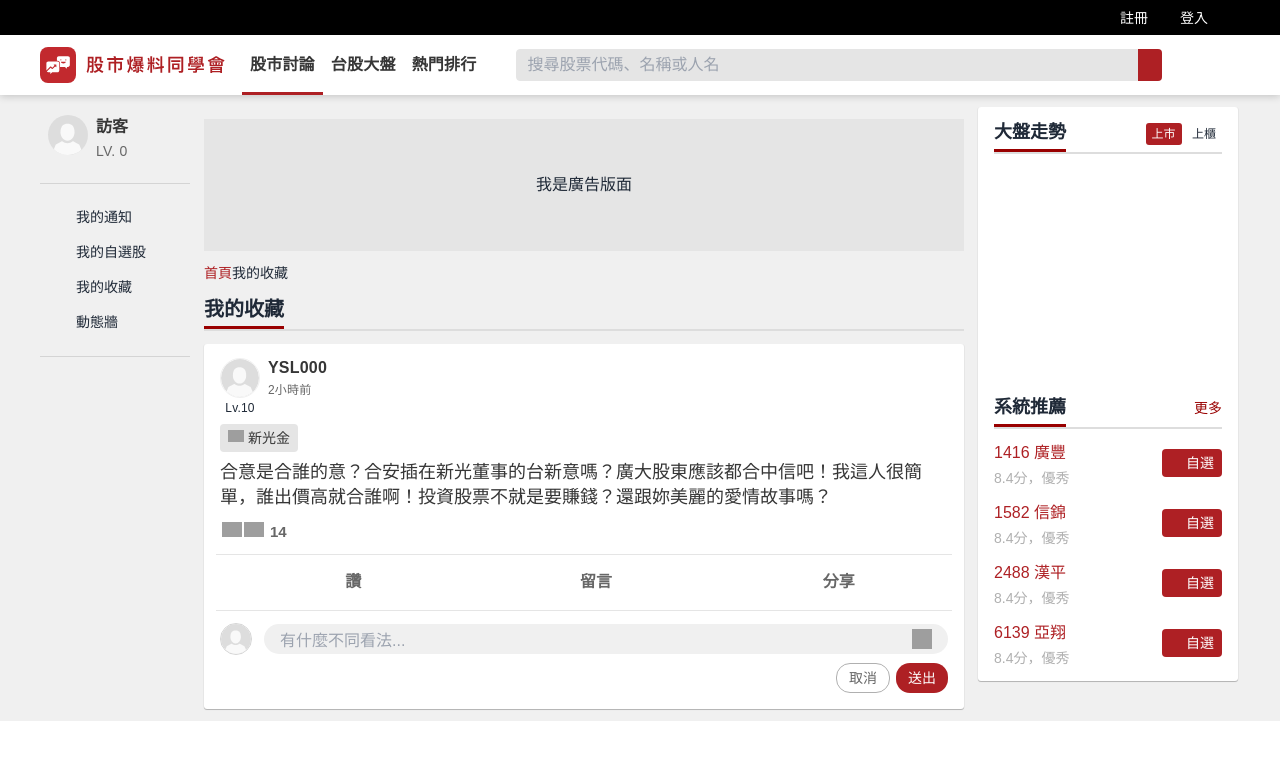
After one commit to astrocamp/17th-BBForum, a Django app: page /my_favorites/ in a window 1280 px wide. The commit adds this page. Shown: the top 760 px of the page. Run offline with Django 5.2, Linux system fonts and the light colour scheme; style sheets or scripts are compiled from the project's sources; grey boxes are pictures that could not be loaded.

Commit message:
feat: 增加我的收藏頁面

```diff
--- a/pages/templates/pages/main_page/_left_nav_bar.html
+++ b/pages/templates/pages/main_page/_left_nav_bar.html
@@ -38,7 +38,7 @@
                             <div class="text-[14px]">我的自選股</div>
                         </div>
                     </li>
-                    <li @click.prevent="navigatePage('')" class="aside-bar-padding aside-bar-hover cursor-pointer">
+                    <li @click.prevent="navigatePage('{% url 'pages:my_favorites' %}')" class="aside-bar-padding aside-bar-hover cursor-pointer">
                         <div class="flex items-center gap-2">
                             <i class="fa-solid fa-bookmark w-[20px] h-[20px] text-gray-69"></i>
                             <div class="text-[14px]">我的收藏</div>
--- /dev/null
+++ b/pages/templates/pages/my_favorites/_my_favorites_forum.html
@@ -0,0 +1,200 @@
+{%load static%}
+<div class="w-[760px] mx-3.5">
+    <div class="h-[132px] mt-3 bg-gray-90 flex justify-center items-center pt-4 pb-4">
+        我是廣告版面
+    </div>
+    <div class="mt-3">
+        <div>
+            <div class="mt-2 mb-2">
+                <ul class="flex flex-wrap items-center">
+                    <li class="text-red-primary text-[14px]">首頁</li>
+                    <li><i class="fa-solid fa-angle-right fa-xs text-gray-69"></i></li>
+                    <li class="text-[14px]">我的收藏</li>
+                </ul>
+            </div>
+        </div>
+        <div class="mt-4 mb-4">
+            <div class="flex justify-between relative after:content-[''] after:block after:w-full after:h-[2px] after:bg-gray-221 after:absolute after:-bottom-[3px] after:left-0">
+                <div>
+                    <h2 class="text-[20px] font-bold pb-2 -mb-[1px] border-b-[3px] border-b-red-900 leading-[18px]">我的收藏</h2>
+                </div>
+            </div>
+        </div>
+        <div class="mt-4">
+            <section class="mt-3 mb-3 block">
+                <section class="shadow-area rounded-[3px] bg-white">
+                    <article class="pt-3 pb-2">
+                        <div>
+                            <div>
+                                <div class="pl-4 pr-4">
+                                    <div class="flex items-center">
+                                        <div class="relative group">
+                                            <div x-data="unlogined_prompt({{ user.is_authenticated|lower }})" @mouseover="isShow = true">
+                                                <div>
+                                                    <a href="#">
+                                                        <div class="w-[40px] h-[40px] rounded-full border border-gray-94 overflow-hidden">
+                                                            <img src="{% static 'images/visitor.svg' %}" alt="visitor"></img>
+                                                        </div>
+                                                    </a>
+                                                </div>
+                                                <div x-show="isShow" class="absolute hidden group-hover:block bg-white p-2 mt-2 rounded-[10px] shadow-lg w-[400px] h-[170px] z-10 top-[33px] -left-[150px]">
+                                                    <div class="flex items-center gap-3">
+                                                        <div>
+                                                            <a href="#">
+                                                                <div class="w-[80px] h-[80px] rounded-full border border-gray-94 overflow-hidden mt-2 ml-3">
+                                                                    <img src="{% static 'images/visitor.svg' %}" alt="visitor" class="w-full h-full"></img>
+                                                                </div>
+                                                            </a>
+                                                        </div>
+                                                        <div class="flex flex-col justify-center">
+                                                            <div class="mb-1">
+                                                                <a href="#" class="text-[18px] font-semibold leading-6 tracking-[0.2px] text-dark-800">YSL000</a>
+                                                            </div>
+                                                            <div class="w-[40px] h-auto text-[14px] font-extralight leading-4 tracking-[0.2px] text-center mb-1">Lv.10</div>
+                                                            <div class="flex justify-center">
+                                                                <div class="flex justify-center gap-2 pr-2 border-r-2 border-gray-94 text-[14px]">
+                                                                    <div><span>發文</span></div>
+                                                                    <div><span>3702</span></div>
+                                                                </div>
+                                                                <div class="flex justify-center gap-2 pl-2 text-[14px]">
+                                                                    <div><span>粉絲</span></div>
+                                                                    <div><span>3248</span></div>
+                                                                </div>
+                                                            </div>
+                                                        </div>
+                                                    </div>
+                                                    <div @click="toggleVisibility" class="bg-red-primary w-[95%] h-[25%] rounded-[4px] text-[14px] flex items-center justify-center mt-4 mx-auto cursor-pointer">
+                                                        <button class="flex items-center justify-center gap-1">
+                                                            <i class="fa-solid fa-plus w-[12px] h-[12px] text-white"></i>
+                                                            <div class="text-white">追蹤</div>
+                                                        </button>
+                                                    </div>
+                                                </div>
+                                                <template x-if="!isAuthenticated">
+                                                    {% include "layouts/not_logged.html" %}
+                                                </template>
+                                            </div>
+                                        </div>
+                                        <div class="grow ml-2 mr-2 overflow-hidden">
+                                            <div class="flex items-center">
+                                                <div>
+                                                    <a href="#" class="text-[16px] font-semibold leading-6 tracking-[0.2px] text-dark-800">YSL000</a>
+                                                </div>
+                                            </div>
+                                            <div class="text-[12px] font-normal leading-4 tracking-[0.2px] h-[20px] flex items-center">
+                                                <a href="#" class="text-dark-600">2小時前</a>
+                                            </div>
+                                        </div>
+                                        <div>
+                                            <button class="w-[36px] h-[36px] rounded-none hover:rounded-full bg-transparent hover:bg-gray-94 border border-transparent hover:border-transparent">
+                                                <i class="fa-solid fa-ellipsis w-[26px] h-[26px] text-gray-56"></i>
+                                            </button>
+                                        </div>
+                                    </div>
+                                    <div class="w-[40px] h-auto text-[12px] font-normal leading-4 tracking-[0.2px] text-center">Lv.10</div>
+                                </div>
+                            </div>
+                            <div>
+                                <div class="pl-4 pr-4">
+                                    <ul class="flex gap-2 mt-2 flex-wrap list-none">
+                                        <li class="rounded bg-gray-90">
+                                            <a href="#">
+                                                <span class="flex items-center gap-1 pt-1 pb-1 pl-2 pr-2">
+                                                    <div class="w-4 h-4 border-l-1 border-gray-69 "><img src="https://fsv.cmoney.tw/cmstatic/t/images/stock/dayline/2888.png"></div>
+                                                    <div class="text-[14px] font-normal leading-5 text-dark-800">新光金</div>
+                                                </span>
+                                            </a>
+                                        </li>
+                                    </ul>
+                                </div>
+                            </div>
+                            <div>
+                                <div class="pl-4 pr-4 mt-2 mb-3">
+                                    <div>
+                                        <pre class="text-[1.125em] leading-[1.375em] whitespace-pre-wrap text-dark-800">合意是合誰的意？合安插在新光董事的台新意嗎？廣大股東應該都合中信吧！我這人很簡單，誰出價高就合誰啊！投資股票不就是要賺錢？還跟妳美麗的愛情故事嗎？</pre>
+                                    </div>
+                                </div>
+                            </div>
+                            <div>
+                                <div class="flex mt-3 mb-3 ml-4 mr-4">
+                                    <button class="flex mr-2 text-[0.9375em] font-bold leading-[1.34em]">
+                                        <div class="ml-[2px] w-[20px] h-[20px]">
+                                            <img src="https://www.cmoney.tw/forum/_nuxt/img/icon_emoji_like.f35c987.svg">
+                                        </div>
+                                        <div class="ml-[2px] w-[20px] h-[20px]">
+                                            <img src="https://www.cmoney.tw/forum/_nuxt/img/icon_emoji_happy.f21da7b.svg">
+                                        </div>
+                                        <div class="ml-[6px] text-dark-600 hover:underline"> 14 </div>
+                                    </button>
+                                </div>
+                            </div>
+                        </div>
+                        <div>
+                            <div x-data="unlogined_prompt({{ user.is_authenticated|lower }})">
+                                <div class="pl-3 pr-3">
+                                    <div class="pt-2 pb-2 pl-1 pr-1 flex flex-row-reverse border-t border-b border-gray-90">
+                                        <button class="relative flex-grow flex-shrink-0 basis-[56px] inline-block cursor-pointer">
+                                            <div class="relative flex justify-center rounded bg-white hover:bg-gray-94">
+                                                <div class="mt-2 mb-2 w-5 h-5">
+                                                    <i class="fa-solid fa-share w-[20px] h-[20px] text-gray-56"></i>
+                                                </div>
+                                                <div class="mt-[7.5px] mb-[7.5px] ml-1 font-bold whitespace-nowrap text-dark-600">分享</div>
+                                            </div>
+                                        </button>
+                                        <button @click="toggleVisibility" class="relative flex-grow flex-shrink-0 basis-[56px] inline-block cursor-pointer">
+                                            <div class="relative flex justify-center rounded bg-white hover:bg-gray-94">
+                                                <div class="mt-2 mb-2 w-5 h-5">
+                                                    <i class="fa-regular fa-comment w-[20px] h-[20px] text-gray-56"></i>
+                                                </div>
+                                                <div class="mt-[7.5px] mb-[7.5px] ml-1 font-bold whitespace-nowrap text-dark-600">留言</div>
+                                            </div>
+                                        </button>
+                                        <button @click="toggleVisibility" class="relative flex-grow flex-shrink-0 basis-[56px] inline-block cursor-pointer">
+                                            <div class="relative flex justify-center rounded bg-white hover:bg-gray-94">
+                                                <div class="mt-2 mb-2 w-5 h-5">
+                                                    <i class="fa-regular fa-thumbs-up w-[20px] h-[20px] text-gray-56"></i>
+                                                </div>
+                                                <div class="mt-[7.5px] mb-[7.5px] ml-1 font-bold whitespace-nowrap text-dark-600">讚</div>
+                                            </div>
+                                        </button>
+                                    </div>
+                                </div>
+                                <template x-if="!isAuthenticated">
+                                    {% include "layouts/not_logged.html" %}
+                                </template>
+                            </div>
+                            <div x-data="unlogined_prompt({{ user.is_authenticated|lower }})" class="relative">
+                                <div>
+                                    <div class="pt-3 pl-4 pr-4 pb-0 gap-2 flex flex-col">
+                                        <div class="flex justify-center items-center">
+                                            <div class="mr-3 w-8 h-8 border border-gray-83 rounded-full overflow-hidden">
+                                                <img src="{% static 'images/visitor.svg' %}" alt="visitor"></img>
+                                            </div>
+                                            <div @click="toggleVisibility" class="pt-[5px] pr-[36px] pb-[5px] pl-[16px] w-[calc(100%-44px)] rounded-[16px] bg-gray-94">
+                                                <textarea :readonly="isReadonly" class="w-full h-[20px] pr-2 text-[16px] leading-6 border-none outline-none resize-none overflow-y-hidden bg-transparent text-dark-800 flex items-center" placeholder="有什麼不同看法..."></textarea>
+                                                <label class="absolute top-[18px] right-8 w-5 h-5 cursor-pointer">
+                                                    <img class="w-5 h-5" src="https://www.cmoney.tw/forum/_nuxt/img/upload_img.9a78e01.svg" alt="upload_img">
+                                                </label>
+                                            </div>
+                                        </div>
+                                        <div class="gap-[6px] flex justify-end pb-2">
+                                           <button class="border border-gray-69 block pt-1 pb-1 text-[0.875em] rounded-[14px] text-dark-600 ">
+                                            <div class="w-[52px] h-5 whitespace-nowrap btn-transition">取消</div>
+                                           </button>
+                                           <button class="block pt-1 pb-1 text-[0.875em] rounded-[14px] text-white bg-red-primary">
+                                            <div class="w-[52px] h-5 whitespace-nowrap btn-transition">送出</div>
+                                           </button>
+                                        </div>
+                                    </div>
+                                </div>
+                                <template x-if="!isAuthenticated">
+                                    {% include "layouts/not_logged.html" %}
+                                </template>
+                            </div>
+                        </div>
+                    </article>
+                </section>
+            </section>
+        </div>
+    </div>
+</div>
--- /dev/null
+++ b/pages/templates/pages/my_favorites/_my_favorites_recommend.html
@@ -0,0 +1,110 @@
+{%load static%}
+<aside class="w-[260px]">
+    <div class="shadow-area rounded-[3px] bg-white">
+        <div class="p-4">
+            <div>
+                <div>
+                    <header class="mb-4 leading-4">
+                        <div>
+                            <div class="flex justify-between relative after:content-[''] after:block after:w-full after:h-[2px] after:bg-gray-221 after:absolute after:-bottom-1 after:left-0">
+                                <div class="relative z-1">
+                                    <h2 class="text-lg font-bold pb-2 -mb-[2px] border-b-[3px] border-b-red-900 leading-[18px]">大盤走勢</h2>
+                                </div>
+                                <div>
+                                    <div>
+                                        <button class="pt-[3px] pb-[3px] pl-[6px] pr-[6px] rounded-[3px] bg-red-primary text-white"><div class="text-[12px]">上市</div></button>
+                                        <button class="pt-[3px] pb-[3px] pl-[6px] pr-[6px] rounded-[3px]"><div class="text-[12px]">上櫃</div></button>
+                                    </div>
+                                </div>
+                            </div>
+                        </div>
+                    </header>
+                    <div class="h-[212.4px] bg-white"></div>
+                </div>
+            </div>
+            <div x-data="unlogined_prompt({{ user.is_authenticated|lower }})" class="mt-5">
+                <div>
+                    <div>
+                        <header class="mb-4 leading-4">
+                            <div>
+                                <div class="flex justify-between relative after:content-[''] after:block after:w-full after:h-[2px] after:bg-gray-221 after:absolute after:-bottom-1 after:left-0">
+                                    <div class="relative z-1">
+                                        <h2 class="text-lg font-bold pb-2 -mb-[2px] border-b-[3px] border-b-red-900 leading-[18px]">系統推薦</h2>
+                                    </div>
+                                    <div>
+                                        <a href="#" class="pt-[6px] pb-[6px] text-sm text-red-900">更多</a>
+                                    </div>
+                                </div>
+                            </div>
+                        </header>
+                        <div>
+                            <div>
+                                <ul class="list-none">
+                                    <li class="flex justify-between items-center group mt-4">
+                                        <div>
+                                            <div class="text-red-primary hover:underline"><a href="#">1416 廣豐</a></div>
+                                            <div class="h-[14px] text-[14px] text-gray-69 mt-[6px] flex items-center"> 8.4 <span>分，優秀</span></div>
+                                        </div>
+                                        <div @click="toggleVisibility">
+                                            <div class="bg-red-primary w-[60px] h-[28px] rounded-[4px] text-sm flex items-center justify-center">
+                                                <button class="flex items-center gap-1">
+                                                    <i class="fa-solid fa-plus w-[12px] h-[12px] text-white"></i>
+                                                    <div class="text-white">自選</div>
+                                                </button>
+                                            </div>
+                                        </div>
+                                    </li>
+                                    <li class="flex justify-between items-center group mt-4">
+                                        <div>
+                                            <div class="text-red-primary hover:underline"><a href="#">1582 信錦</a></div>
+                                            <div class="h-[14px] text-[14px] text-gray-69 mt-[6px] flex items-center"> 8.4 <span>分，優秀</span></div>
+                                        </div>
+                                        <div @click="toggleVisibility">
+                                            <div class="bg-red-primary w-[60px] h-[28px] rounded-[4px] text-sm flex items-center justify-center">
+                                                <button class="flex items-center gap-1">
+                                                    <i class="fa-solid fa-plus w-[12px] h-[12px] text-white"></i>
+                                                    <div class="text-white">自選</div>
+                                                </button>
+                                            </div>
+                                        </div>
+                                    </li>
+                                    <li class="flex justify-between items-center group mt-4">
+                                        <div>
+                                            <div class="text-red-primary hover:underline"><a href="#">2488 漢平</a></div>
+                                            <div class="h-[14px] text-[14px] text-gray-69 mt-[6px] flex items-center"> 8.4 <span>分，優秀</span></div>
+                                        </div>
+                                        <div @click="toggleVisibility">
+                                            <div class="bg-red-primary w-[60px] h-[28px] rounded-[4px] text-sm flex items-center justify-center">
+                                                <button class="flex items-center gap-1">
+                                                    <i class="fa-solid fa-plus w-[12px] h-[12px] text-white"></i>
+                                                    <div class="text-white">自選</div>
+                                                </button>
+                                            </div>
+                                        </div>
+                                    </li>
+                                    <li class="flex justify-between items-center group mt-4">
+                                        <div>
+                                            <div class="text-red-primary hover:underline"><a href="#">6139 亞翔</a></div>
+                                            <div class="h-[14px] text-[14px] text-gray-69 mt-[6px] flex items-center"> 8.4 <span>分，優秀</span></div>
+                                        </div>
+                                        <div @click="toggleVisibility">
+                                            <div class="bg-red-primary w-[60px] h-[28px] rounded-[4px] text-sm flex items-center justify-center">
+                                                <button class="flex items-center gap-1">
+                                                    <i class="fa-solid fa-plus w-[12px] h-[12px] text-white"></i>
+                                                    <div class="text-white">自選</div>
+                                                </button>
+                                            </div>
+                                        </div>
+                                    </li>
+                                </ul>
+                                <template x-if="!isAuthenticated">
+                                    {% include "layouts/not_logged.html" %}
+                                </template>
+                            </div>
+                        </div>
+                    </div>
+                </div>
+            </div>
+        </div>
+    </div>
+</aside>
--- /dev/null
+++ b/pages/templates/pages/my_favorites/my_favorites.html
@@ -0,0 +1,12 @@
+{% extends "layouts/base.html" %}
+{%load static%}
+
+{% block content %}
+    <div class="mt-[12px]">
+        <div class="flex w-[1200px] mx-auto">
+            {% include 'pages/main_page/_left_nav_bar.html' %}
+            {% include 'pages/my_favorites/_my_favorites_forum.html' %}
+            {% include 'pages/my_favorites/_my_favorites_recommend.html' %}
+        </div>
+    </div>
+{% endblock %}
--- a/pages/urls.py
+++ b/pages/urls.py
@@ -7,5 +7,6 @@ app_name = "pages"
 urlpatterns = [
     path("", views.index, name="index"),
     path("my_watchlist/", views.my_watchlist, name="my_watchlist"),
+    path("my_favorites/", views.my_favorites, name="my_favorites"),
     path("member_profile/", views.member_profile, name="member_profile"),
 ]
--- a/pages/views.py
+++ b/pages/views.py
@@ -10,5 +10,9 @@ def my_watchlist(req):
     return render(req, "pages/my_watchlist/my_watchlist.html")
 
 
+def my_favorites(req):
+    return render(req, "pages/my_favorites/my_favorites.html")
+
+
 def member_profile(req):
     return render(req, "pages/nav_page/member_profile.html")
--- a/templates/layouts/base.html
+++ b/templates/layouts/base.html
@@ -9,7 +9,7 @@
     <title>BBForum</title>
 </head>
 <body class="w-full h-full bg-gray-94">
-    {% if request.resolver_match.url_name != 'register' and request.resolver_match.url_name != 'sign_in' and request.resolver_match.url_name != 'auth_denied' and request.path == '/' or request.path == '/my_watchlist/' %}
+    {% if request.resolver_match.url_name != 'register' and request.resolver_match.url_name != 'sign_in' and request.resolver_match.url_name != 'auth_denied' and request.path == '/' or request.path == '/my_watchlist/' or request.path == '/my_favorites/' %}
         {% include "navigation/nav_bar.html" %}
     {% endif %}
     <main>
```
